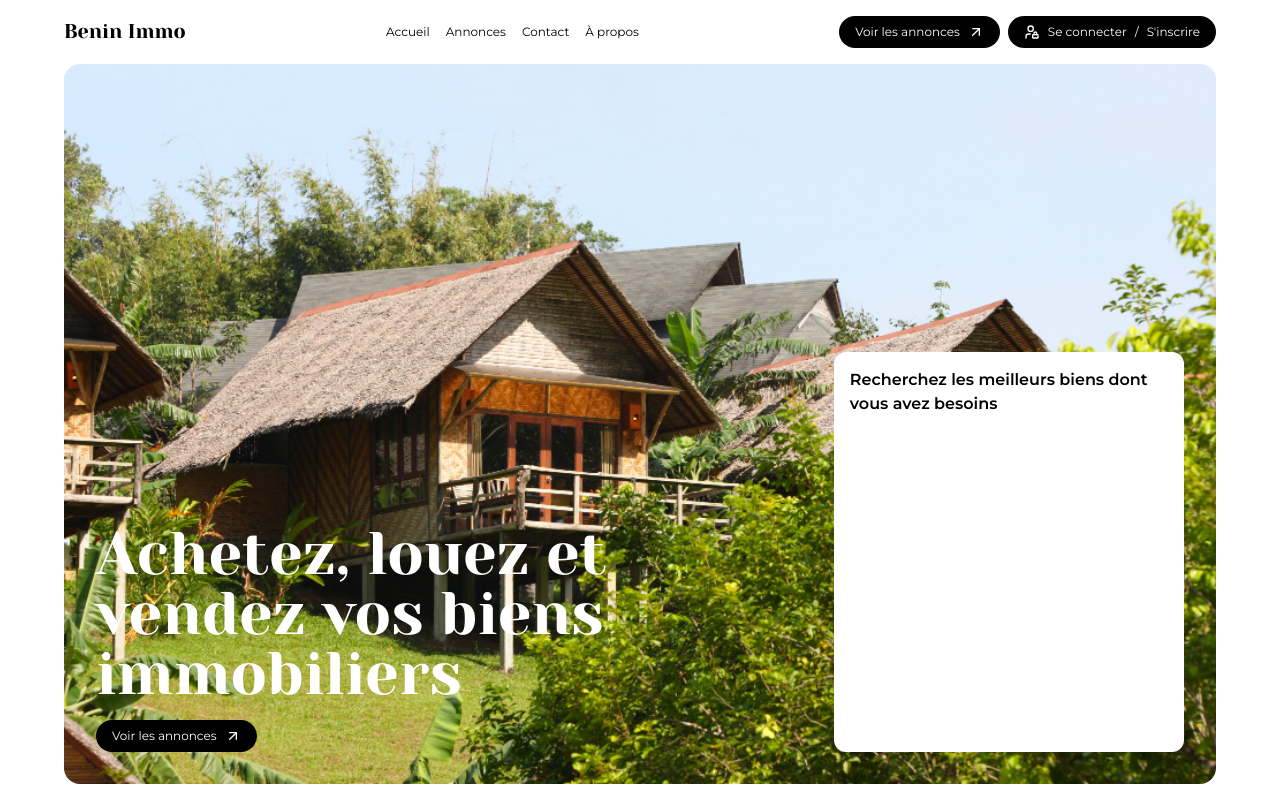
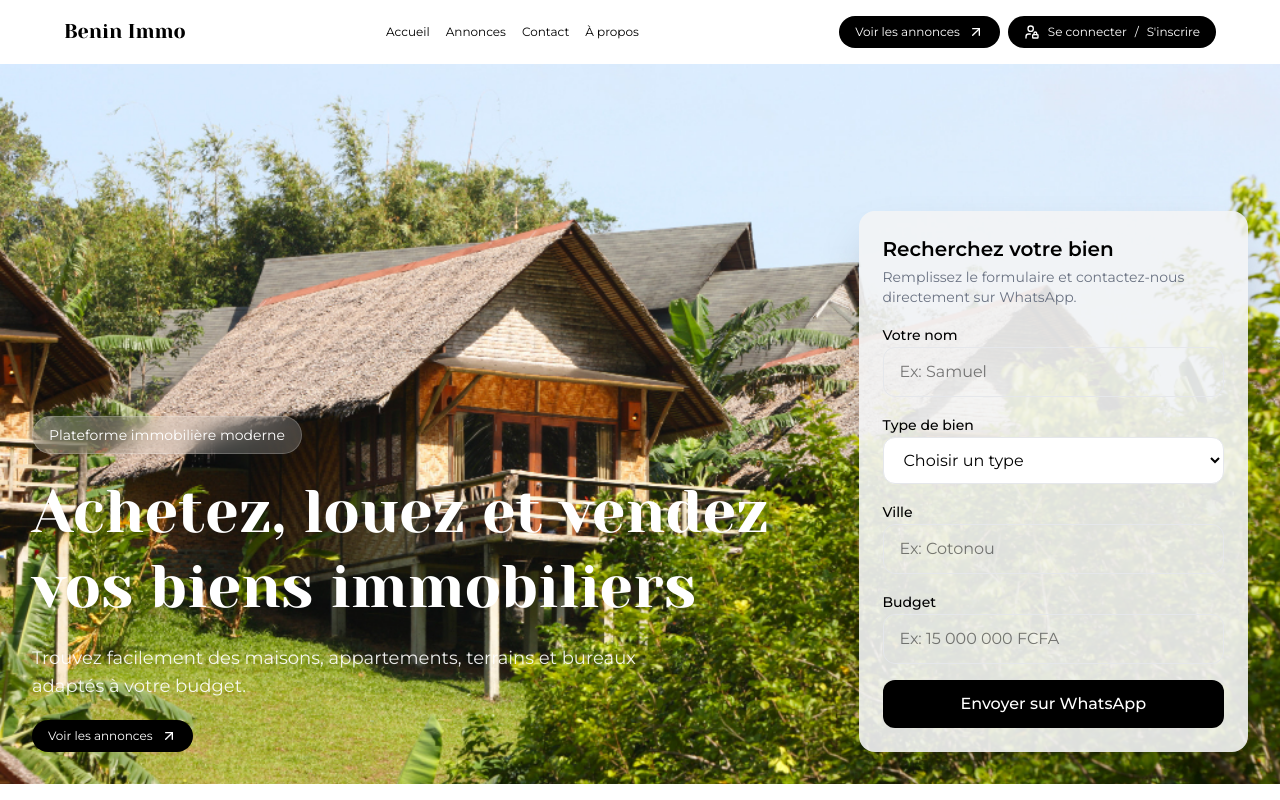
Before and after one commit to Loic-Assogba/benin-immo, a React (Vite) app: page / in a window 1280 px wide. Built offline with nearby package versions, Linux system fonts and the light colour scheme.

Commit message:
Rénitialisation des package et ajout du formulaire dans section-hero

```diff
--- a/package.json
+++ b/package.json
@@ -10,16 +10,15 @@
     "preview": "vite preview"
   },
   "dependencies": {
-    "@tailwindcss/vite": "^4.2.2",
     "lucide-react": "^1.3.0",
     "react": "^19.2.4",
-    "react-dom": "^19.2.4",
-    "tailwindcss": "^4.2.2"
+    "react-dom": "^19.2.4"
   },
   "devDependencies": {
     "@babel/core": "^7.29.0",
     "@eslint/js": "^9.39.4",
     "@rolldown/plugin-babel": "^0.2.2",
+    "@tailwindcss/vite": "^4.2.2",
     "@types/react": "^19.2.14",
     "@types/react-dom": "^19.2.3",
     "@vitejs/plugin-react": "^6.0.1",
@@ -28,6 +27,7 @@
     "eslint-plugin-react-hooks": "^7.0.1",
     "eslint-plugin-react-refresh": "^0.5.2",
     "globals": "^17.4.0",
+    "tailwindcss": "^4.2.2",
     "vite": "^8.0.4"
   }
 }
--- a/src/components/sections/Hero.jsx
+++ b/src/components/sections/Hero.jsx
@@ -1,16 +1,245 @@
-import Button from "../ui/Button";
-import { ArrowUpRight } from "lucide-react";
+import { useState } from 'react';
+import Button from '../ui/Button';
+import { ArrowUpRight } from 'lucide-react';
 
 export default function Hero() {
+    const [formData, setFormData] = useState({
+        nom: '',
+        type: '',
+        ville: '',
+        budget: '',
+    });
+
+    const handleChange = (e) => {
+        setFormData({
+            ...formData,
+            [e.target.name]: e.target.value,
+        });
+    };
+
+    const handleSubmit = (e) => {
+        e.preventDefault();
+
+        const message = `
+ Nouvelle demande de bien immobilier
+
+ Nom : ${formData.nom}
+ Type de bien : ${formData.type}
+ Ville : ${formData.ville}
+ Budget : ${formData.budget}
+        `;
+
+        const phoneNumber = '2290167566687';
+
+        const whatsappUrl = `https://wa.me/${phoneNumber}?text=${encodeURIComponent(
+            message
+        )}`;
+
+        window.open(whatsappUrl, '_blank');
+    };
+
     return (
-        <section className="min-h-[90vh] flex flex-col lg:flex-row lg:items-end gap-6 lg:gap-10 lg:max-w-6xl lg:mx-auto bg-[url('/hero.jpg')] bg-cover bg-center p-4 lg:p-8 mx-4 rounded-2xl">
-            <article className="space-y-4 lg:w-2/3">
-                <h2 className="font-yeseva text-4xl lg:text-6xl lg:text-white">Achetez, louez et vendez vos biens immobiliers</h2>
-                <Button>Voir les annonces <ArrowUpRight className="w-4 h-4" /></Button>
+        <section
+            className="
+                min-h-[90vh]
+                flex
+                flex-col
+                lg:flex-row
+                lg:items-end
+                gap-6
+                lg:gap-10
+                lg:max-w-7xl
+                lg:mx-auto
+                bg-[url('/hero.jpg')]
+                bg-cover
+                bg-center
+                p-4
+                sm:p-6
+                lg:p-8
+                mx-4
+                overflow-hidden
+            "
+        >
+            {/* Partie texte */}
+            <article className="space-y-5 lg:w-2/3 flex flex-col justify-end">
+                <span className="bg-white/20 backdrop-blur-md text-white px-4 py-2 rounded-full w-fit text-sm border border-white/20">
+                    Plateforme immobilière moderne
+                </span>
+
+                <h2
+                    className="
+                        font-yeseva
+                        text-4xl
+                        sm:text-5xl
+                        lg:text-6xl
+                        leading-tight
+                        text-white
+                        max-w-3xl
+                    "
+                >
+                    Achetez, louez et vendez vos biens immobiliers
+                </h2>
+
+                <p className="text-white/90 text-base sm:text-lg max-w-2xl">
+                    Trouvez facilement des maisons, appartements, terrains et
+                    bureaux adaptés à votre budget.
+                </p>
+
+                <div>
+                    <Button>
+                        Voir les annonces
+                        <ArrowUpRight className="w-4 h-4" />
+                    </Button>
+                </div>
             </article>
-            <form action="" className="bg-white p-4 h-80 lg:h-100 rounded-xl lg:w-1/3">
-                <h3 className="font-semibold">Recherchez les meilleurs biens dont vous avez besoins</h3>
+
+            {/* Formulaire */}
+            <form
+                onSubmit={handleSubmit}
+                className="
+                    bg-gray-100/90
+                    p-5
+                    sm:p-6
+                    rounded-2xl
+                    shadow-2xl
+                    w-full
+                    lg:w-[400px]
+                    space-y-4
+                "
+            >
+                <div className="space-y-1">
+                    <h3 className="font-semibold text-xl">
+                        Recherchez votre bien
+                    </h3>
+
+                    <p className="text-gray-500 text-sm">
+                        Remplissez le formulaire et contactez-nous directement
+                        sur WhatsApp.
+                    </p>
+                </div>
+
+                {/* Nom */}
+                <div className="space-y-2">
+                    <label className="text-sm font-medium">Votre nom</label>
+
+                    <input
+                        type="text"
+                        name="nom"
+                        placeholder="Ex: Samuel"
+                        value={formData.nom}
+                        onChange={handleChange}
+                        required
+                        className="
+                            w-full
+                            border
+                            border-gray-200
+                            rounded-xl
+                            px-4
+                            py-3
+                            outline-none
+                            focus:ring-1
+                            focus:ring-gray-400
+                        "
+                    />
+                </div>
+
+                {/* Type */}
+                <div className="space-y-2">
+                    <label className="text-sm font-medium">Type de bien</label>
+
+                    <select
+                        name="type"
+                        value={formData.type}
+                        onChange={handleChange}
+                        required
+                        className="
+                            w-full
+                            border
+                            border-gray-200
+                            rounded-xl
+                            px-4
+                            py-3
+                            outline-none
+                            focus:ring-2
+                            focus:ring-black
+                            bg-white
+                        "
+                    >
+                        <option value="">Choisir un type</option>
+                        <option value="Maison">Maison</option>
+                        <option value="Appartement">Appartement</option>
+                        <option value="Terrain">Terrain</option>
+                        <option value="Bureau">Bureau</option>
+                    </select>
+                </div>
+
+                {/* Ville */}
+                <div className="space-y-2">
+                    <label className="text-sm font-medium">Ville</label>
+
+                    <input
+                        type="text"
+                        name="ville"
+                        placeholder="Ex: Cotonou"
+                        value={formData.ville}
+                        onChange={handleChange}
+                        required
+                        className="
+                            w-full
+                            border
+                            border-gray-200
+                            rounded-xl
+                            px-4
+                            py-3
+                            outline-none
+                            focus:ring-2
+                            focus:ring-black
+                        "
+                    />
+                </div>
+
+                {/* Budget */}
+                <div className="space-y-2">
+                    <label className="text-sm font-medium">Budget</label>
+
+                    <input
+                        type="text"
+                        name="budget"
+                        placeholder="Ex: 15 000 000 FCFA"
+                        value={formData.budget}
+                        onChange={handleChange}
+                        required
+                        className="
+                            w-full
+                            border
+                            border-gray-200
+                            rounded-xl
+                            px-4
+                            py-3
+                            outline-none
+                            focus:ring-2
+                            focus:ring-black
+                        "
+                    />
+                </div>
+
+                {/* Bouton */}
+                <button
+                    type="submit"
+                    className="
+                        w-full
+                        bg-black
+                        text-white
+                        py-3
+                        rounded-xl
+                        font-medium
+                        hover:opacity-90
+                        transition
+                    "
+                >
+                    Envoyer sur WhatsApp
+                </button>
             </form>
         </section>
-    )
+    );
 }
```
Also changed, not shown: 1 other file (tests, documents, lock files or other folders).
